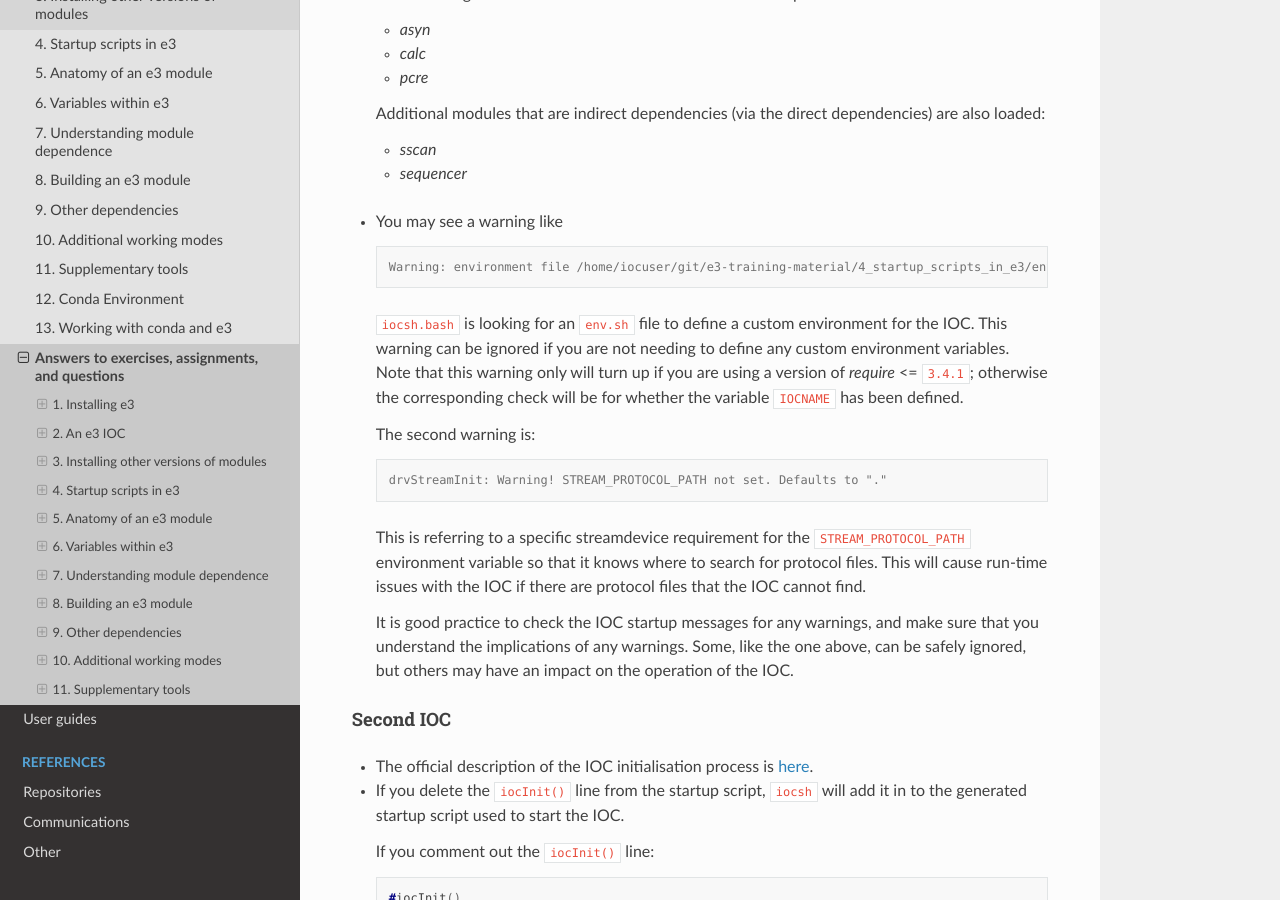
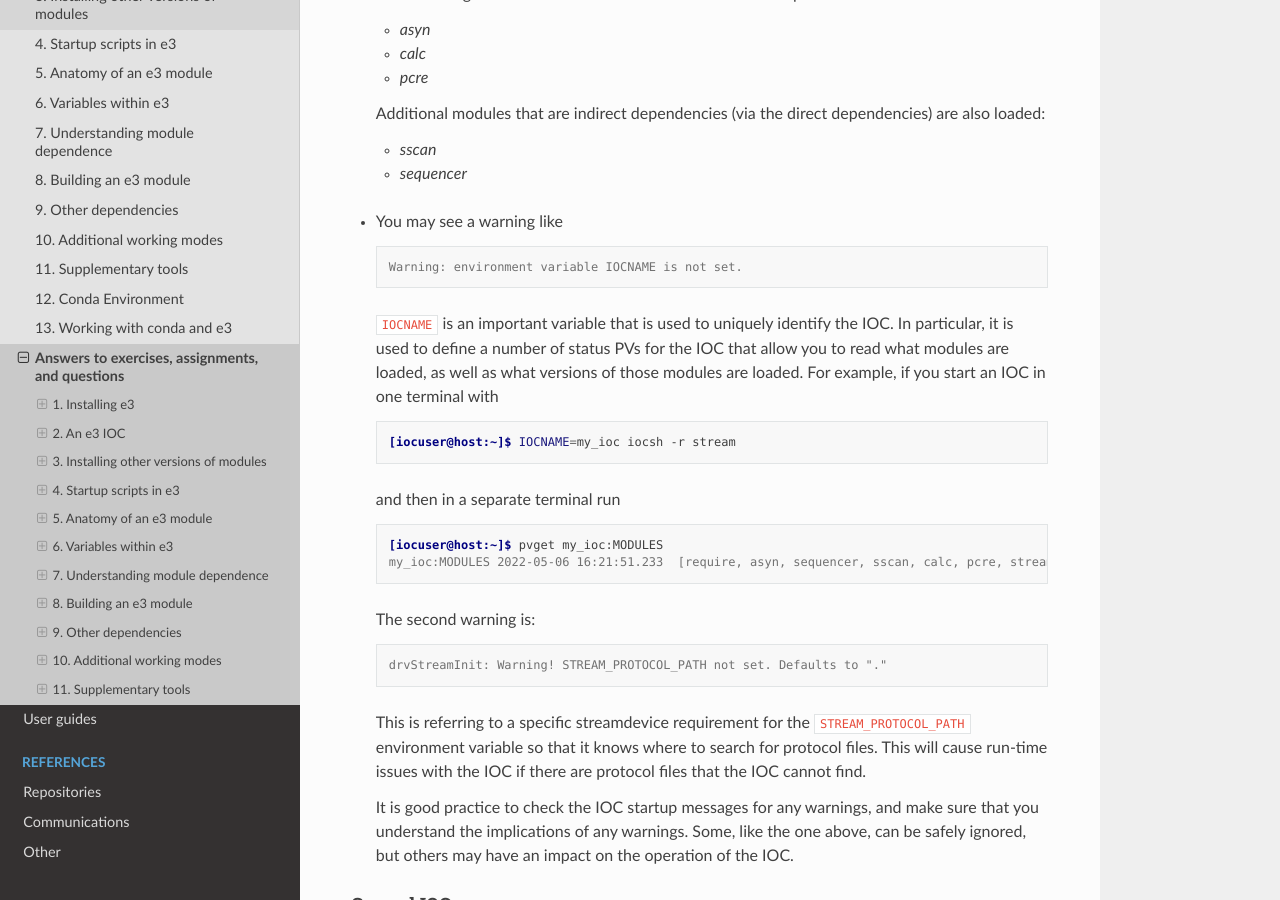
Before and after one commit to ttkorhonen/e3pages, a Sphinx documentation site: the page built from docs/kb/training/workbook/99_exercise_answers.md, in a window 1280 px wide and 900 px high, scrolled down 4106 px. Built offline with Sphinx 7.4.7 and the Read the Docs theme 2.0.0, drawn with Linux system fonts in a browser that asks for light colours.

Commit message:
Some further cleanup, including removing the env.sh warning

````diff
--- a/docs/kb/training/workbook/99_exercise_answers.md
+++ b/docs/kb/training/workbook/99_exercise_answers.md
@@ -232,19 +232,27 @@ None
 
 (warnings)=
 
-<!-- TODO: Rework this exercise given the changes to require. -->
-
 * You may see a warning like
 
   ```console
-  Warning: environment file /home/iocuser/git/e3-training-material/4_startup_scripts_in_e3/env.sh does not exist.
+  Warning: environment variable IOCNAME is not set.
   ```
 
-  `iocsh.bash` is looking for an `env.sh` file to define a custom environment
-  for the IOC. This warning can be ignored if you are not needing to define any
-  custom environment variables. Note that this warning only will turn up if you
-  are using a version of *require* <= `3.4.1`; otherwise the corresponding check
-  will be for whether the variable `IOCNAME` has been defined.
+  `IOCNAME` is an important variable that is used to uniquely identify the IOC.
+  In particular, it is used to define a number of status PVs for the IOC that
+  allow you to read what modules are loaded, as well as what versions of those
+  modules are loaded. For example, if you start an IOC in one terminal with
+
+  ```console
+  [iocuser@host:~]$ IOCNAME=my_ioc iocsh -r stream
+  ```
+
+  and then in a separate terminal run
+
+  ```console
+  [iocuser@host:~]$ pvget my_ioc:MODULES
+  my_ioc:MODULES 2022-05-06 16:21:51.233  [require, asyn, sequencer, sscan, calc, pcre, stream]
+  ```
 
   The second warning is:
 
````
Also changed, not shown: docs/kb/guide/index.md (+0 -5 lines), docs/quickstart/2_sample_ioc.md (+2 -5 lines).
